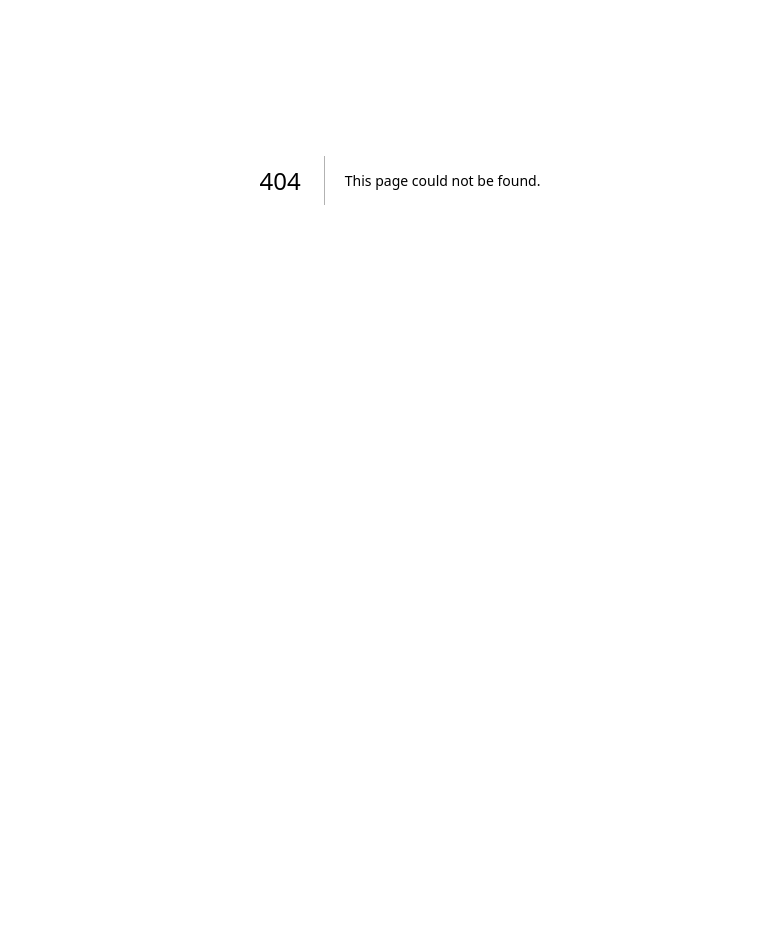
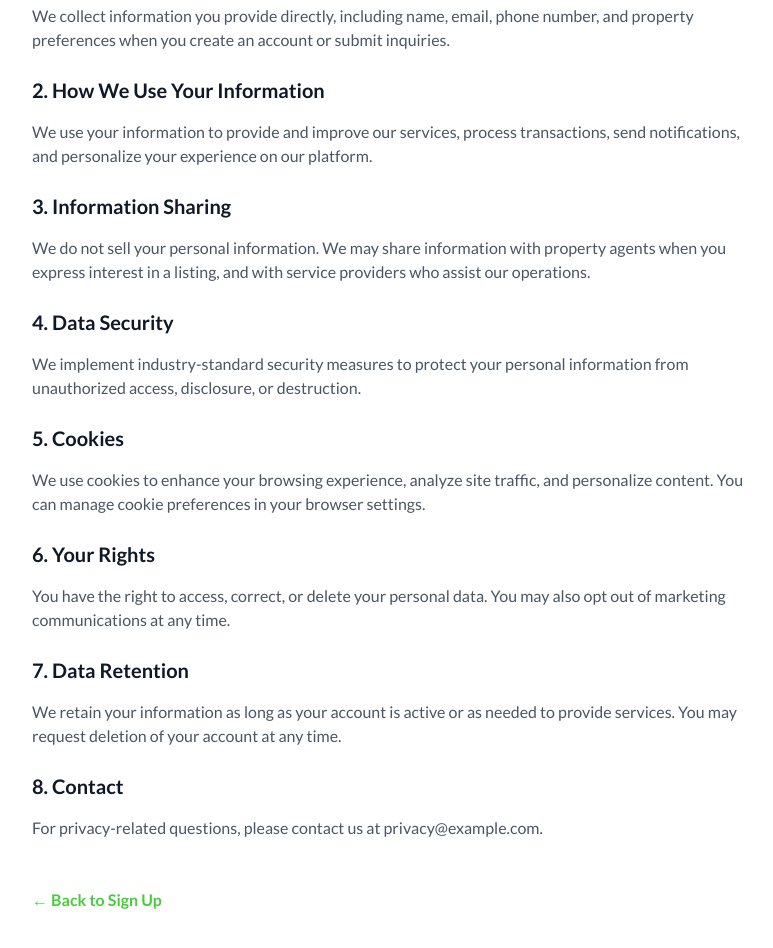
Before and after one commit to theshafqatullah/reallanding, a Next.js app: page /privacy in a window 1280 px wide. Before the commit this address had no page. Shown: the part 220-1168 px from the top of the page, without its empty margins (240-1013 px from the left). Before the commit the page ends 800 px from the top, so only its background shows below. Built offline with nearby package versions, Linux system fonts and the light colour scheme.

Commit message:
created the terms and privacy policies pages

```diff
--- /dev/null
+++ b/app/(main)/privacy/page.tsx
@@ -0,0 +1,81 @@
+import React from "react";
+import Link from "next/link";
+
+export default function PrivacyPage() {
+  return (
+    <div className="max-w-3xl mx-auto px-4 py-16">
+      <h1 className="text-3xl font-bold text-gray-900 mb-8">Privacy Policy</h1>
+
+      <div className="prose prose-gray max-w-none space-y-6">
+        <p className="text-gray-600">
+          Last updated: January 13, 2026
+        </p>
+
+        <section className="space-y-4">
+          <h2 className="text-xl font-semibold text-gray-900">1. Information We Collect</h2>
+          <p className="text-gray-600">
+            We collect information you provide directly, including name, email, phone number, and property preferences when you create an account or submit inquiries.
+          </p>
+        </section>
+
+        <section className="space-y-4">
+          <h2 className="text-xl font-semibold text-gray-900">2. How We Use Your Information</h2>
+          <p className="text-gray-600">
+            We use your information to provide and improve our services, process transactions, send notifications, and personalize your experience on our platform.
+          </p>
+        </section>
+
+        <section className="space-y-4">
+          <h2 className="text-xl font-semibold text-gray-900">3. Information Sharing</h2>
+          <p className="text-gray-600">
+            We do not sell your personal information. We may share information with property agents when you express interest in a listing, and with service providers who assist our operations.
+          </p>
+        </section>
+
+        <section className="space-y-4">
+          <h2 className="text-xl font-semibold text-gray-900">4. Data Security</h2>
+          <p className="text-gray-600">
+            We implement industry-standard security measures to protect your personal information from unauthorized access, disclosure, or destruction.
+          </p>
+        </section>
+
+        <section className="space-y-4">
+          <h2 className="text-xl font-semibold text-gray-900">5. Cookies</h2>
+          <p className="text-gray-600">
+            We use cookies to enhance your browsing experience, analyze site traffic, and personalize content. You can manage cookie preferences in your browser settings.
+          </p>
+        </section>
+
+        <section className="space-y-4">
+          <h2 className="text-xl font-semibold text-gray-900">6. Your Rights</h2>
+          <p className="text-gray-600">
+            You have the right to access, correct, or delete your personal data. You may also opt out of marketing communications at any time.
+          </p>
+        </section>
+
+        <section className="space-y-4">
+          <h2 className="text-xl font-semibold text-gray-900">7. Data Retention</h2>
+          <p className="text-gray-600">
+            We retain your information as long as your account is active or as needed to provide services. You may request deletion of your account at any time.
+          </p>
+        </section>
+
+        <section className="space-y-4">
+          <h2 className="text-xl font-semibold text-gray-900">8. Contact</h2>
+          <p className="text-gray-600">
+            For privacy-related questions, please contact us at privacy@example.com.
+          </p>
+        </section>
+      </div>
+
+      <div className="mt-12">
+        <Link
+          href="/signup"
+          className="text-primary font-semibold hover:opacity-80 transition-opacity"
+        >
+          ← Back to Sign Up
+        </Link>
+      </div>
+    </div>
+  );
+}
--- /dev/null
+++ b/app/(main)/terms/page.tsx
@@ -0,0 +1,81 @@
+import React from "react";
+import Link from "next/link";
+
+export default function TermsPage() {
+  return (
+    <div className="max-w-3xl mx-auto px-4 py-16">
+      <h1 className="text-3xl font-bold text-gray-900 mb-8">Terms of Service</h1>
+
+      <div className="prose prose-gray max-w-none space-y-6">
+        <p className="text-gray-600">
+          Last updated: January 13, 2026
+        </p>
+
+        <section className="space-y-4">
+          <h2 className="text-xl font-semibold text-gray-900">1. Acceptance of Terms</h2>
+          <p className="text-gray-600">
+            By accessing and using this website, you accept and agree to be bound by the terms and conditions of this agreement.
+          </p>
+        </section>
+
+        <section className="space-y-4">
+          <h2 className="text-xl font-semibold text-gray-900">2. Use of Service</h2>
+          <p className="text-gray-600">
+            You agree to use our service only for lawful purposes and in accordance with these Terms. You are responsible for maintaining the confidentiality of your account credentials.
+          </p>
+        </section>
+
+        <section className="space-y-4">
+          <h2 className="text-xl font-semibold text-gray-900">3. Property Listings</h2>
+          <p className="text-gray-600">
+            All property listings must be accurate and truthful. Users are prohibited from posting fraudulent, misleading, or illegal property information.
+          </p>
+        </section>
+
+        <section className="space-y-4">
+          <h2 className="text-xl font-semibold text-gray-900">4. User Accounts</h2>
+          <p className="text-gray-600">
+            You are responsible for all activities that occur under your account. You must notify us immediately of any unauthorized use of your account.
+          </p>
+        </section>
+
+        <section className="space-y-4">
+          <h2 className="text-xl font-semibold text-gray-900">5. Intellectual Property</h2>
+          <p className="text-gray-600">
+            All content on this website, including text, graphics, logos, and images, is our property and protected by copyright laws.
+          </p>
+        </section>
+
+        <section className="space-y-4">
+          <h2 className="text-xl font-semibold text-gray-900">6. Limitation of Liability</h2>
+          <p className="text-gray-600">
+            We are not liable for any indirect, incidental, or consequential damages arising from your use of this service.
+          </p>
+        </section>
+
+        <section className="space-y-4">
+          <h2 className="text-xl font-semibold text-gray-900">7. Changes to Terms</h2>
+          <p className="text-gray-600">
+            We reserve the right to modify these terms at any time. Continued use of the service after changes constitutes acceptance of the new terms.
+          </p>
+        </section>
+
+        <section className="space-y-4">
+          <h2 className="text-xl font-semibold text-gray-900">8. Contact</h2>
+          <p className="text-gray-600">
+            For questions about these Terms, please contact us at support@example.com.
+          </p>
+        </section>
+      </div>
+
+      <div className="mt-12">
+        <Link
+          href="/signup"
+          className="text-primary font-semibold hover:opacity-80 transition-opacity"
+        >
+          ← Back to Sign Up
+        </Link>
+      </div>
+    </div>
+  );
+}
```
